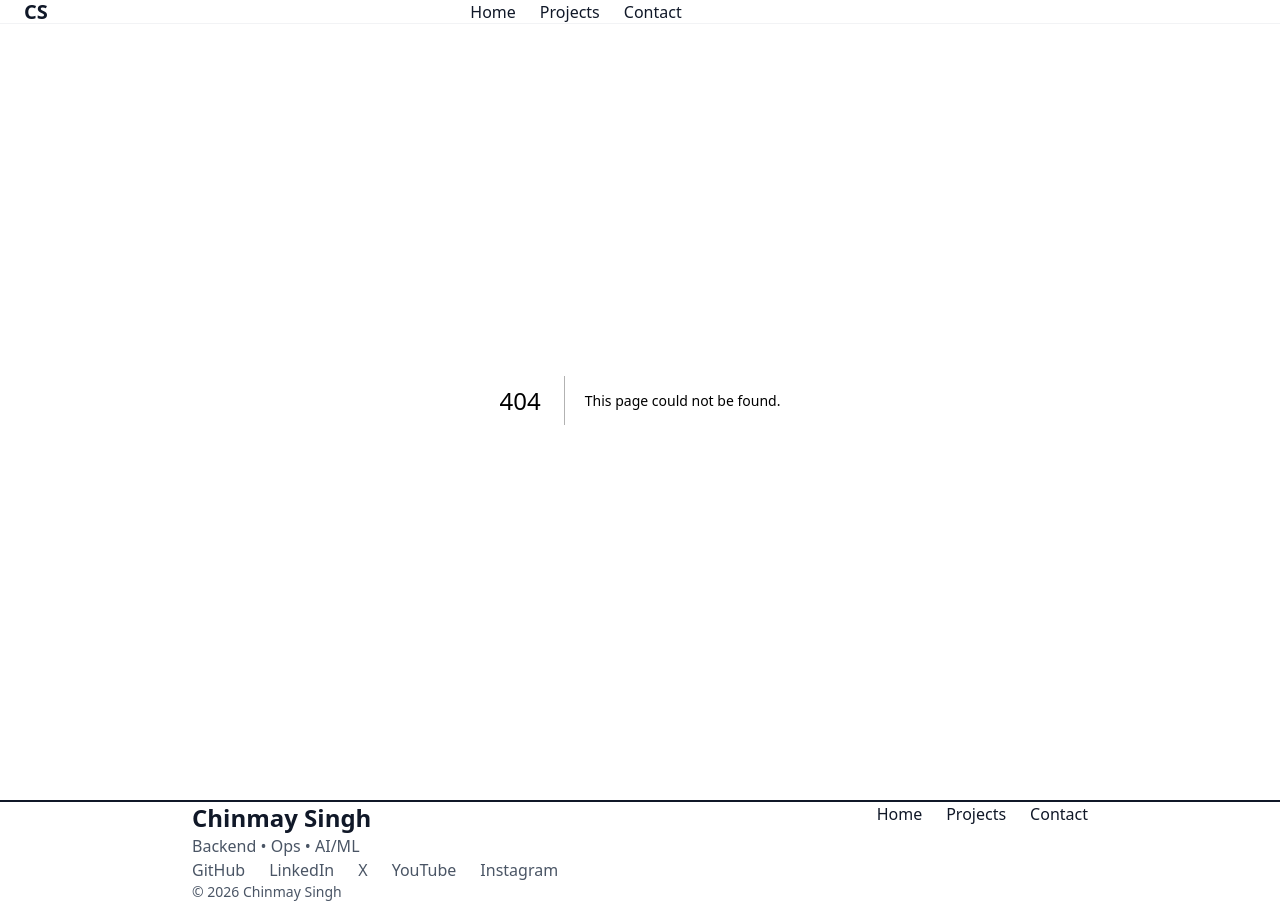
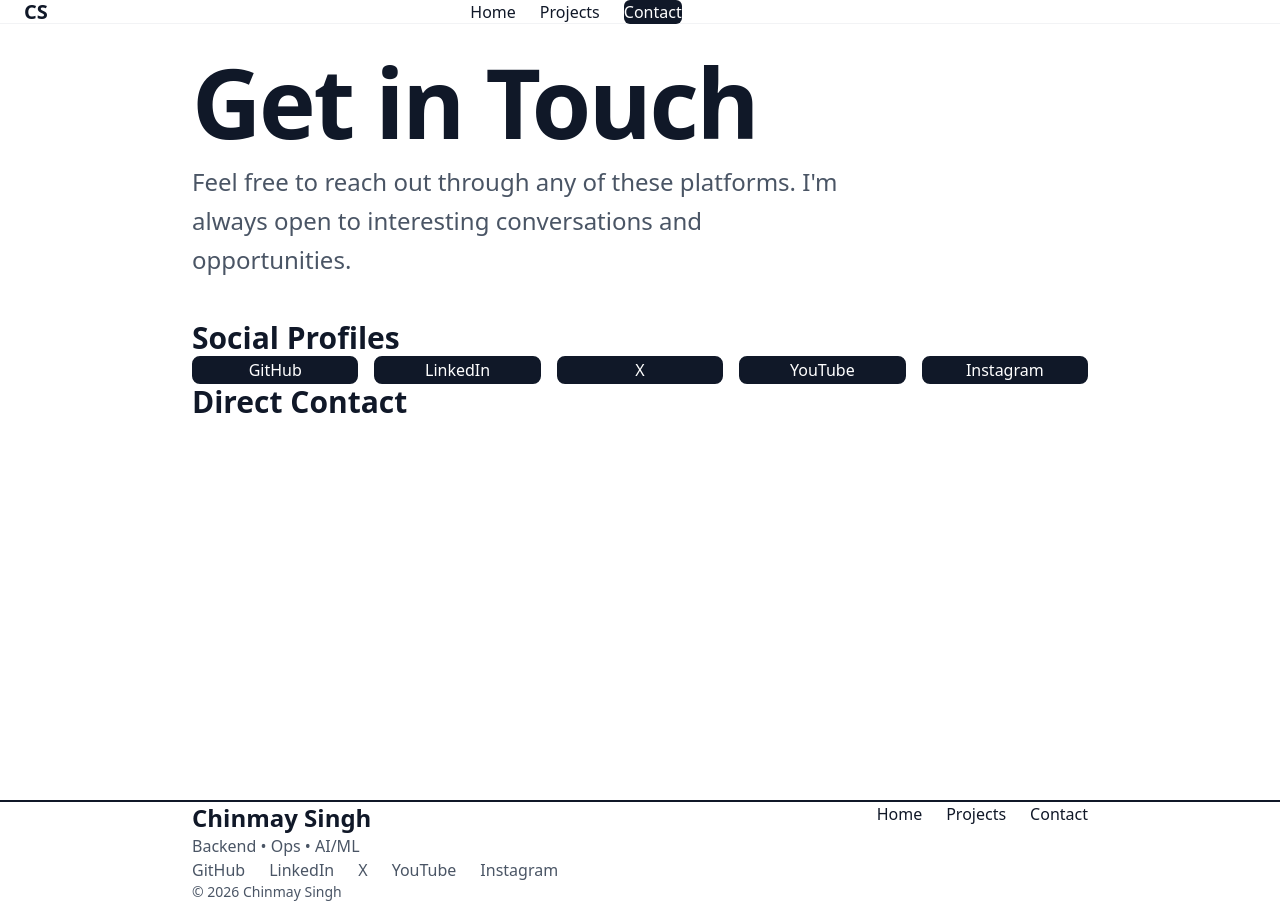
Before and after one commit to SinghChinmayy/website, a Next.js app: page /contact in a window 1280 px wide. Before the commit this address had no page. Built offline with nearby package versions, Linux system fonts and the light colour scheme.

Commit message:
modify links diention and modify cursor rule for link files

```diff
--- /dev/null
+++ b/app/contact/page.tsx
@@ -0,0 +1,137 @@
+import { Metadata } from 'next';
+import { getLinks } from '@/lib/links';
+
+export const metadata: Metadata = {
+  title: 'Contact | Chinmay Singh',
+  description: 'Get in touch with Chinmay Singh through various social platforms and contact methods.',
+  keywords: ['Contact', 'Social Media', 'GitHub', 'LinkedIn', 'Backend Developer'],
+  openGraph: {
+    title: 'Contact | Chinmay Singh',
+    description: 'Get in touch with Chinmay Singh through various social platforms and contact methods.',
+    type: 'website',
+  },
+};
+
+export default function ContactPage() {
+  const links = getLinks();
+
+  return (
+    <main id="main-content" className="min-h-screen pt-20">
+      {/* Hero Section */}
+      <section className="flex items-center justify-center px-6 py-20 min-h-[40vh]">
+        <div className="max-w-4xl w-full">
+          <div className="space-y-6">
+            <h1 className="text-5xl md:text-7xl lg:text-8xl font-bold text-gray-900 dark:text-white tracking-tight leading-tight">
+              Get in Touch
+            </h1>
+            <p className="text-xl md:text-2xl text-gray-600 dark:text-gray-400 leading-relaxed max-w-2xl">
+              Feel free to reach out through any of these platforms. I&apos;m always open to interesting conversations and opportunities.
+            </p>
+          </div>
+        </div>
+      </section>
+
+      {/* Contact Links Section */}
+      <section className="flex items-center justify-center px-6 py-12">
+        <div className="max-w-4xl w-full">
+          <div className="space-y-8">
+            {/* Social Links */}
+            <div>
+              <h2 className="text-2xl md:text-3xl font-bold text-gray-900 dark:text-white mb-6">
+                Social Profiles
+              </h2>
+              <div className="grid grid-cols-2 sm:grid-cols-3 lg:grid-cols-5 gap-4">
+                {links.social.github && (
+                  <a
+                    href={links.social.github}
+                    target="_blank"
+                    rel="noopener noreferrer"
+                    className="px-6 py-4 bg-gray-900 dark:bg-white text-white dark:text-gray-900 rounded-lg font-medium text-base text-center hover:bg-gray-800 dark:hover:bg-gray-100 focus-visible:outline-none focus-visible:ring-2 focus-visible:ring-gray-900 dark:focus-visible:ring-white focus-visible:ring-offset-2 transition-all duration-200 motion-reduce:transition-none border-2 border-gray-900 dark:border-white whitespace-nowrap"
+                    aria-label="Visit GitHub profile"
+                  >
+                    GitHub
+                  </a>
+                )}
+                {links.social.linkedin && (
+                  <a
+                    href={links.social.linkedin}
+                    target="_blank"
+                    rel="noopener noreferrer"
+                    className="px-6 py-4 bg-gray-900 dark:bg-white text-white dark:text-gray-900 rounded-lg font-medium text-base text-center hover:bg-gray-800 dark:hover:bg-gray-100 focus-visible:outline-none focus-visible:ring-2 focus-visible:ring-gray-900 dark:focus-visible:ring-white focus-visible:ring-offset-2 transition-all duration-200 motion-reduce:transition-none border-2 border-gray-900 dark:border-white whitespace-nowrap"
+                    aria-label="Visit LinkedIn profile"
+                  >
+                    LinkedIn
+                  </a>
+                )}
+                {links.social.x && (
+                  <a
+                    href={links.social.x}
+                    target="_blank"
+                    rel="noopener noreferrer"
+                    className="px-6 py-4 bg-gray-900 dark:bg-white text-white dark:text-gray-900 rounded-lg font-medium text-base text-center hover:bg-gray-800 dark:hover:bg-gray-100 focus-visible:outline-none focus-visible:ring-2 focus-visible:ring-gray-900 dark:focus-visible:ring-white focus-visible:ring-offset-2 transition-all duration-200 motion-reduce:transition-none border-2 border-gray-900 dark:border-white whitespace-nowrap"
+                    aria-label="Visit X (Twitter) profile"
+                  >
+                    X
+                  </a>
+                )}
+                {links.social.youtube && (
+                  <a
+                    href={links.social.youtube}
+                    target="_blank"
+                    rel="noopener noreferrer"
+                    className="px-6 py-4 bg-gray-900 dark:bg-white text-white dark:text-gray-900 rounded-lg font-medium text-base text-center hover:bg-gray-800 dark:hover:bg-gray-100 focus-visible:outline-none focus-visible:ring-2 focus-visible:ring-gray-900 dark:focus-visible:ring-white focus-visible:ring-offset-2 transition-all duration-200 motion-reduce:transition-none border-2 border-gray-900 dark:border-white whitespace-nowrap"
+                    aria-label="Visit YouTube channel"
+                  >
+                    YouTube
+                  </a>
+                )}
+                {links.social.instagram && (
+                  <a
+                    href={links.social.instagram}
+                    target="_blank"
+                    rel="noopener noreferrer"
+                    className="px-6 py-4 bg-gray-900 dark:bg-white text-white dark:text-gray-900 rounded-lg font-medium text-base text-center hover:bg-gray-800 dark:hover:bg-gray-100 focus-visible:outline-none focus-visible:ring-2 focus-visible:ring-gray-900 dark:focus-visible:ring-white focus-visible:ring-offset-2 transition-all duration-200 motion-reduce:transition-none border-2 border-gray-900 dark:border-white whitespace-nowrap"
+                    aria-label="Visit Instagram profile"
+                  >
+                    Instagram
+                  </a>
+                )}
+              </div>
+            </div>
+
+            {/* Contact Methods */}
+            {(links.contact.email || links.contact.instagram) && (
+              <div>
+                <h2 className="text-2xl md:text-3xl font-bold text-gray-900 dark:text-white mb-6">
+                  Direct Contact
+                </h2>
+                <div className="flex flex-wrap gap-4">
+                  {links.contact.email && (
+                    <a
+                      href={`mailto:${links.contact.email}`}
+                      className="px-6 py-4 bg-transparent text-gray-900 dark:text-white rounded-lg font-medium text-base text-center hover:bg-gray-100 dark:hover:bg-gray-800 focus-visible:outline-none focus-visible:ring-2 focus-visible:ring-gray-900 dark:focus-visible:ring-white focus-visible:ring-offset-2 transition-all duration-200 motion-reduce:transition-none border-2 border-gray-900 dark:border-white whitespace-nowrap min-w-[120px]"
+                      aria-label="Send email"
+                    >
+                      Email
+                    </a>
+                  )}
+                  {links.contact.instagram && !links.social.instagram && (
+                    <a
+                      href={links.contact.instagram}
+                      target="_blank"
+                      rel="noopener noreferrer"
+                      className="px-6 py-4 bg-transparent text-gray-900 dark:text-white rounded-lg font-medium text-base text-center hover:bg-gray-100 dark:hover:bg-gray-800 focus-visible:outline-none focus-visible:ring-2 focus-visible:ring-gray-900 dark:focus-visible:ring-white focus-visible:ring-offset-2 transition-all duration-200 motion-reduce:transition-none border-2 border-gray-900 dark:border-white whitespace-nowrap min-w-[120px]"
+                      aria-label="Contact via Instagram"
+                    >
+                      Instagram DM
+                    </a>
+                  )}
+                </div>
+              </div>
+            )}
+          </div>
+        </div>
+      </section>
+    </main>
+  );
+}
--- a/components/Footer.tsx
+++ b/components/Footer.tsx
@@ -41,7 +41,7 @@ export default function Footer() {
                 </li>
                 <li>
                   <a
-                    href="#contact"
+                    href="/contact"
                     className="text-base font-medium text-gray-900 dark:text-white hover:text-gray-600 dark:hover:text-gray-400 focus-visible:outline-none focus-visible:ring-2 focus-visible:ring-gray-900 dark:focus-visible:ring-white focus-visible:ring-offset-2 rounded-sm transition-colors duration-200"
                   >
                     Contact
--- a/components/Navigation.tsx
+++ b/components/Navigation.tsx
@@ -49,7 +49,7 @@ export default function Navigation() {
             <div className="flex gap-6 items-center">
               <a
                 href="/"
-                className={`px-4 py-2 rounded-lg text-base font-medium focus-visible:outline-none focus-visible:ring-2 focus-visible:ring-gray-900 dark:focus-visible:ring-white focus-visible:ring-offset-2 transition-all duration-200 motion-reduce:transition-none ${
+                className={`px-5 py-2.5 rounded-md text-base font-medium whitespace-nowrap flex-shrink-0 focus-visible:outline-none focus-visible:ring-2 focus-visible:ring-gray-900 dark:focus-visible:ring-white focus-visible:ring-offset-2 transition-all duration-200 motion-reduce:transition-none ${
                   isActive('/')
                     ? 'bg-gray-900 dark:bg-white text-white dark:text-gray-900'
                     : 'text-gray-900 dark:text-white hover:text-gray-600 dark:hover:text-gray-400'
@@ -59,7 +59,7 @@ export default function Navigation() {
               </a>
               <a
                 href="/projects"
-                className={`px-4 py-2 rounded-lg text-base font-medium focus-visible:outline-none focus-visible:ring-2 focus-visible:ring-gray-900 dark:focus-visible:ring-white focus-visible:ring-offset-2 transition-all duration-200 motion-reduce:transition-none ${
+                className={`px-5 py-2.5 rounded-md text-base font-medium whitespace-nowrap flex-shrink-0 focus-visible:outline-none focus-visible:ring-2 focus-visible:ring-gray-900 dark:focus-visible:ring-white focus-visible:ring-offset-2 transition-all duration-200 motion-reduce:transition-none ${
                   isActive('/projects')
                     ? 'bg-gray-900 dark:bg-white text-white dark:text-gray-900'
                     : 'text-gray-900 dark:text-white hover:text-gray-600 dark:hover:text-gray-400'
@@ -67,12 +67,16 @@ export default function Navigation() {
               >
                 Projects
               </a>
-              <a
-                href="#contact"
-                className="px-4 py-2 rounded-lg text-base font-medium text-gray-900 dark:text-white hover:text-gray-600 dark:hover:text-gray-400 focus-visible:outline-none focus-visible:ring-2 focus-visible:ring-gray-900 dark:focus-visible:ring-white focus-visible:ring-offset-2 transition-all duration-200 motion-reduce:transition-none"
-              >
-                Contact
-              </a>
+                <a
+                  href="/contact"
+                  className={`px-5 py-2.5 rounded-md text-base font-medium whitespace-nowrap flex-shrink-0 focus-visible:outline-none focus-visible:ring-2 focus-visible:ring-gray-900 dark:focus-visible:ring-white focus-visible:ring-offset-2 transition-all duration-200 motion-reduce:transition-none ${
+                    isActive('/contact')
+                      ? 'bg-gray-900 dark:bg-white text-white dark:text-gray-900'
+                      : 'text-gray-900 dark:text-white hover:text-gray-600 dark:hover:text-gray-400'
+                  }`}
+                >
+                  Contact
+                </a>
             </div>
           </div>
         </div>
```
Also changed, not shown: .cursor/rules/frontend-practice/SKILL.md.
